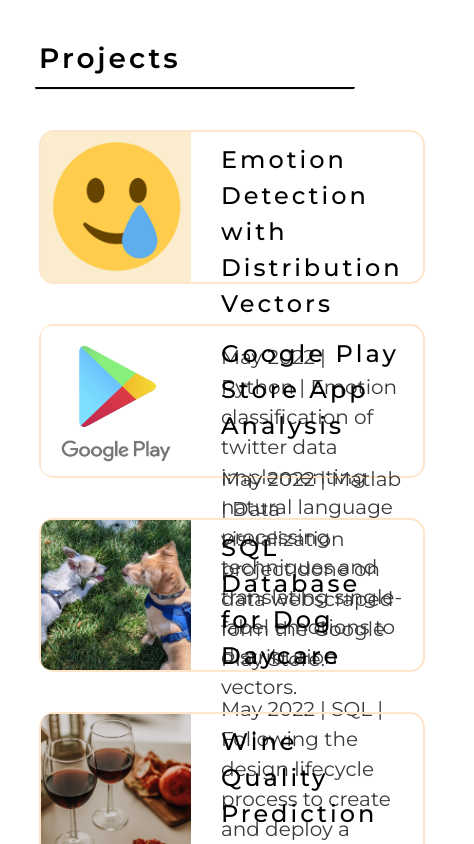
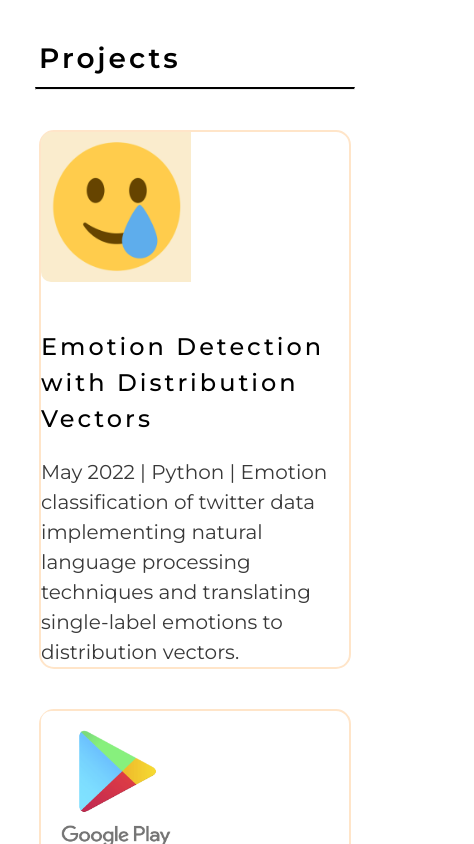
Before and after one commit to shayna-gaulden/portfolio, a React (Create React App) app: page / in a window 390 px wide. Shown: the part 1060-1904 px from the top of the page, 474 px wide, since content can reach past the window. Built offline with nearby package versions, Linux system fonts and the light colour scheme.

Commit message:
more mobile friendly

```diff
--- a/src/App.css
+++ b/src/App.css
@@ -138,13 +138,26 @@ body {
 .proj-sub-container {
   display: flex;
   flex-direction: row;
+  flex-grow: 1;
   align-items: flex-start;
   gap: 30px;
   border-radius: 15px;
-  height: 150px;
+  min-height: 150px;
   padding-right: 20px;
   border: solid #ffe5c9 2px;
 }
+@media (max-width: 490px){
+.proj-sub-container {
+  display: flex;
+  flex-direction: column;
+  flex-grow: 1;
+  align-items: flex-start;
+  gap: 30px;
+  border-radius: 15px;
+  min-height: 150px;
+  padding-right: 20px;
+  border: solid #ffe5c9 2px;
+}}
 .mini-title {
   font-family: 'Montserrat', sans-serif;
   font-size: 24px;
@@ -454,7 +467,7 @@ hr.basic {
   font-family: 'Montserrat', sans-serif;
   font-size: 18px;
   font-weight: 500;
-  height: 40px;
+  min-height: 40px;
   line-height: 20px;
   padding: 10px 16px;
   position: relative;
```
